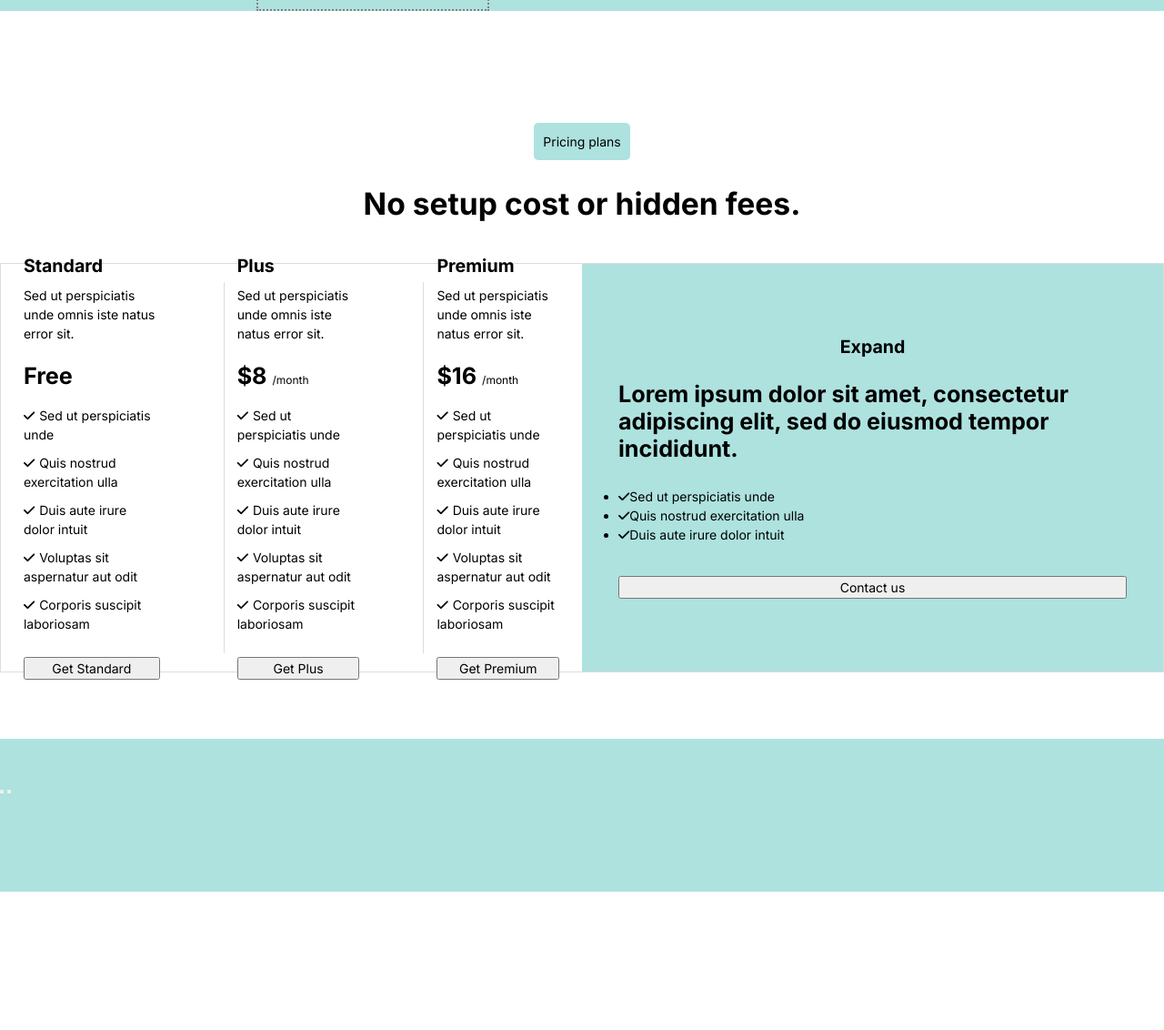
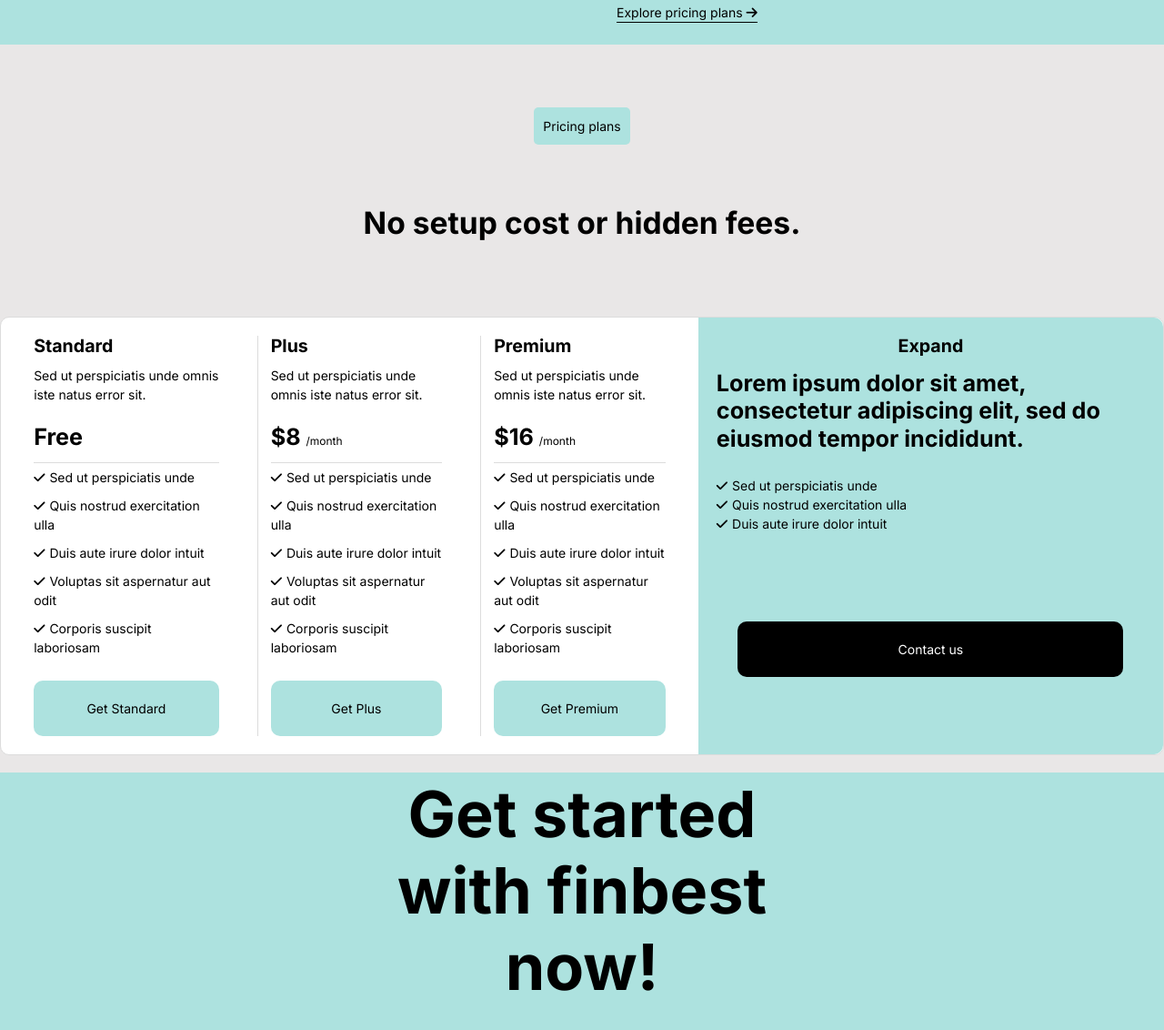
Before and after one commit to StefanDokov/SoftUni-Html-Css-May2023, a plain HTML site: page examprepone/examfolder/3/index.html in a window 1280 px wide. Shown: the part 1668-2800 px from the top of the page at 91% size. Before the commit the page ends 2648 px from the top, so only its background shows below. Drawn offline with Linux system fonts and the light colour scheme.

Commit message:
fix
final fix

```diff
--- a/examprepone/examfolder/3/css/layout.css
+++ b/examprepone/examfolder/3/css/layout.css
@@ -36,7 +36,7 @@
 .downlaod {
     padding: 10em;
     width: 100%;
-    height: 600px;
+    min-height: 600px;
 }
 
 .downlaod h1,
@@ -75,7 +75,7 @@
 
 .subscribers {
     width: 100%;
-    height: 500px;
+    min-height: 500px;
     background: #fff;
     padding: 30px;
     display: flex;
@@ -109,7 +109,7 @@
 }
 
 .phone {
-    height: 500px;
+    min-height: 500px;
     width: 100%;
     display: flex;
     justify-content: center;
@@ -132,44 +132,49 @@
 .phonetext {
     width: 25%;
 }
+
+
 .phonetext h2,
 .phonetext h4 {
     padding-bottom: 0.5em;
 }
 
-.phonetext p,
-.phonetext a {
+.phonetext p {
     padding-bottom: 1em;
 }
 
+.phonetext div {
+    margin-top: 50px;
+    width: 155px;
+    border-bottom: 1px solid black;
+}
+
+
 .phonetext a {
-    margin-top: 10px;
     color: black;
-    text-decoration: underline;
+    text-decoration: none;
 }
-.phonetext i {
-    text-decoration: underline;
 
-}
 
 .setup {
     width: 100%;
-    height: 800px;
-    background-color: white;
+    min-height: 800px;
+    background-color: rgb(233, 231, 231);
     padding-top: 50px;
     display: flex;
     flex-direction: column;
-    justify-content: center;
+    justify-content: space-around;
     align-items: center;
     gap: 2em;
 }
 
 .setupcards {
     width: 100%;
-    height: 60%;
+    background: #fff;
     display: flex;
     justify-content: space-between;
     border: 1px solid gainsboro;
+    border-radius: 10px;
 
 }
 
@@ -189,21 +194,27 @@
     border-radius: 10px;
     display: flex;
     justify-content: center;
-    flex: 0 0 50%;
-    gap: 5em;
+    flex: 0 0 60%;
+    gap: 3em;
 }
 
 .onecard {
-    flex: 0 0 25%;
+    flex: 0 0 28%;
     display: flex;
     flex-direction: column;
     justify-content: center;
 
 }
+
+.onecard {
+    width: 100%;
+}
+
 .onecard:nth-of-type(2),
 .onecard:nth-of-type(3) {
     padding-left: 1em;
     border-left: 1px solid gainsboro;
+
 }
 
 .onecard span {
@@ -212,6 +223,7 @@
 }
 
 .onecard ul{
+    border-top: 1px solid gainsboro;
     list-style: none;
 }
 
@@ -222,17 +234,118 @@
 .onecard i {
     margin-right: 5px;
 }
+
+.onecard button {
+    padding: 20px;
+    background: #ade2df;
+    border: none;
+    border-radius: 10px;
+}
 .expand {
-    padding: 40px;
-    flex: 0 0 50%;
+    padding: 20px;
+    flex: 0 0 40%;
     background: #ade2df;
     display: flex;
     flex-direction: column;
-    justify-content: center;
     gap: 1em;
+    border-radius: 0 10px 10px 0;
 
 }
 
 .expand h4{
     text-align: center;
+    margin: 0;
 }
+
+.expand ul {
+    list-style: none;
+}
+
+.expand li i {
+    margin-right: 5px;
+}
+
+.expand button {
+    margin-top: 13%;
+    width: 90%;
+    align-self: center;
+    justify-self: flex-end;
+    padding: 20px;
+    background: black;
+    border: none;
+    color: #fff;
+    border-radius: 10px;
+}
+
+
+.getstarted {
+    width: 100%;
+    min-height: 500px;
+    display: flex;
+    justify-content: center;
+    align-items: center;
+}
+
+.finbes {
+    width: 40%;
+    height: 65%;
+    display: flex;
+    flex-direction: column;
+    justify-content: center;
+    align-items: center;
+}
+
+.finbes h1 {
+    font-size: 5em;
+    text-align: center;
+}
+
+.finbes p {
+    text-align: center;
+    font-size: 24px;
+}
+
+.finalbtns button {
+   border: none;
+   padding: 20px;
+   background: black;
+   color: white;
+   border-radius: 10px;
+}
+.finalbtns button + button {
+    margin-left: 10px;
+}
+
+.finalbtns button i {
+    margin-right: 5px;
+}
+
+.footer {
+    height: 50px;
+    background: white;
+    display: flex;
+    justify-content: space-between;
+    align-items: center;
+}
+
+.footer p {
+    flex: 0 0 15%;
+    padding: 0;
+    text-align: end;
+}
+
+.footer ul {
+    flex: 0 0 15%;
+    display: flex;
+    list-style: none;
+    justify-content: center;
+    align-items: center;
+    gap: 1em;
+    padding: 0;
+
+}
+
+.footer a {
+    color: black;
+    font-size: 16px;
+}
--- a/examprepone/examfolder/3/index.html
+++ b/examprepone/examfolder/3/index.html
@@ -59,7 +59,8 @@
                 </p>
                 <h4>Lorem ipsum dolor sit amet, consectetur</h4>
                 <p>Sed do eiusmod tempor incididunt ut labore et dolore</p>
-                <a href="#">Explore pricing plans <i class="fa-solid fa-arrow-right"></i></a>
+                <div><a href="#">Explore pricing plans <i class="fa-solid fa-arrow-right"></i></a></div>
+                </div>
             </div>
         </section>
         <section class="setup">
@@ -126,19 +127,22 @@
             </div>
             </section>
             <section class="getstarted">
-                <h1></h1>
-                <p></p>
-                <div class="finalbtns">
-                    <button></button>
-                    <button></button>
+                <div class="finbes">
+                    <h1>Get started with finbest now!</h1>
+                    <p>Lorem ipsum dolor sit amet, consectetur adipiscing elit, sed do eiusmod tempor incididunt ut labore magna.
+                    </p>
+                    <div class="finalbtns">
+                        <button><i class="fa-brands fa-apple"></i>Download for iOS</button>
+                        <button><i class="fa-brands fa-android"></i>Download for Android</button>
+                    </div>
                 </div>
             </section>
             <section class="footer">
-                <p></p>
+                <p>© 2023, All Rights Reserved.</p>
                 <ul>
-                    <li><a href="#"></a></li>
-                    <li><a href="#"></a></li>
-                    <li><a href="#"></a></li>
+                    <li><a href="#"><i class="fa-brands fa-twitter"></i></a></li>
+                    <li><a href="#"><i class="fa-brands fa-square-facebook"></i></a></li>
+                    <li><a href="#"><i class="fa-brands fa-square-instagram"></i></a></li>
                 </ul>
             </section>
         </section>
```
